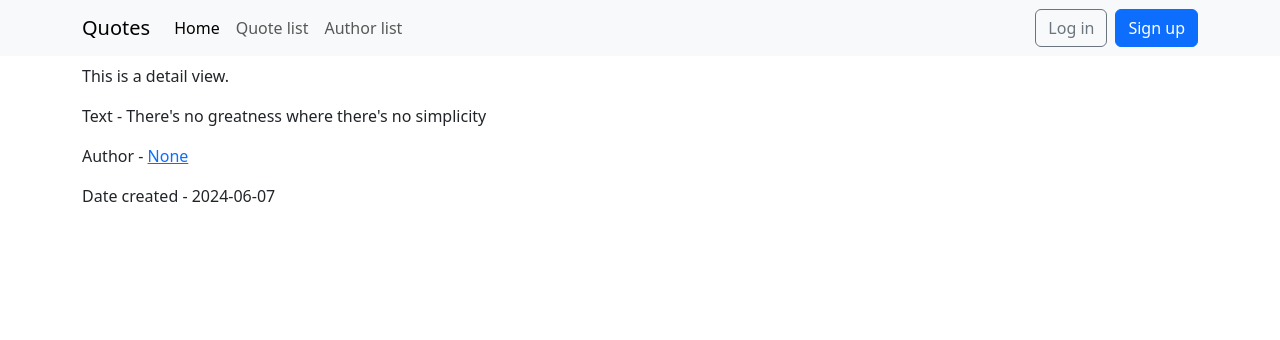
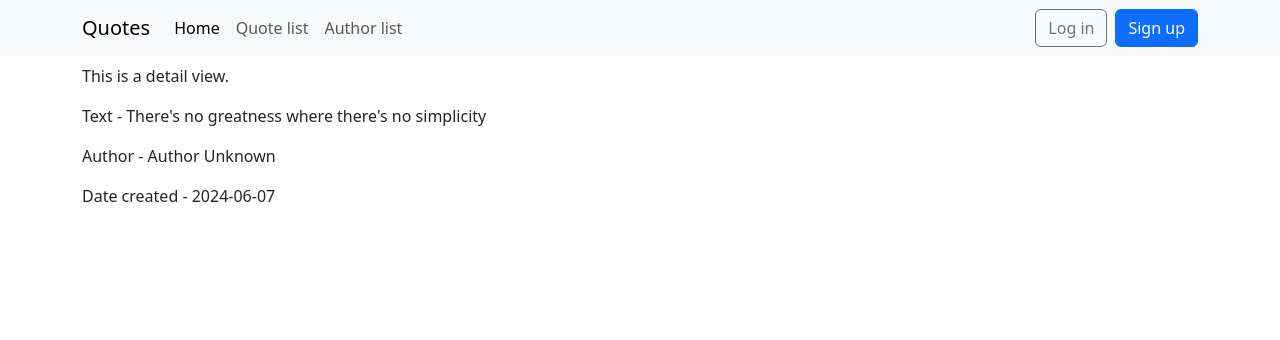
Before and after one commit to azegas/quotes, a Django app: page /quotes/detail/188 in a window 1280 px wide. Shown: the top 340 px of the page. Run offline with Django 5.2, Linux system fonts and the light colour scheme; data comes from the database, SQL or seed files in the repository; some libraries are stand-ins or nearby versions.

Commit message:
fix author logic

```diff
--- a/templates/quotes/quote_detail.html
+++ b/templates/quotes/quote_detail.html
@@ -3,7 +3,10 @@
 {% block detail %}
 
 <p>Text - {{ quote.text }}</p>
-<p>Author - <a href="{% url 'author-detail' pk=quote.author.id %}">{{ quote.author }}</a></p>
+
+
+<p>Author - {% if quote.author %}<a href="{% url 'author-detail' pk=quote.author.id %}">{{ quote.author }}{% else %}Author Unknown{% endif %}</a></p>
+
 <p>Date created - {{ quote.date_created|date:"Y-m-d" }}</p>
 
 {% if user.is_authenticated and user.is_superuser %}
```
